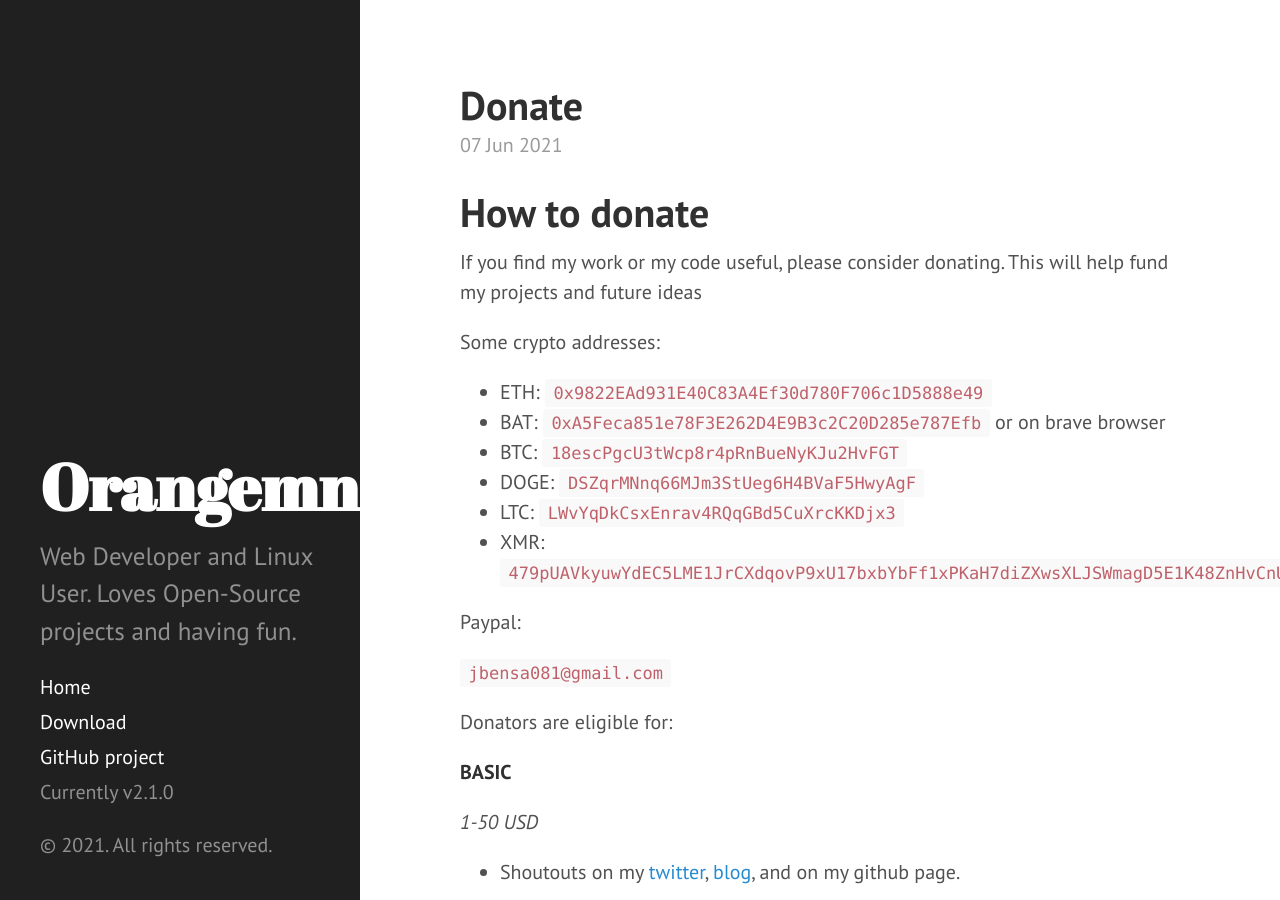
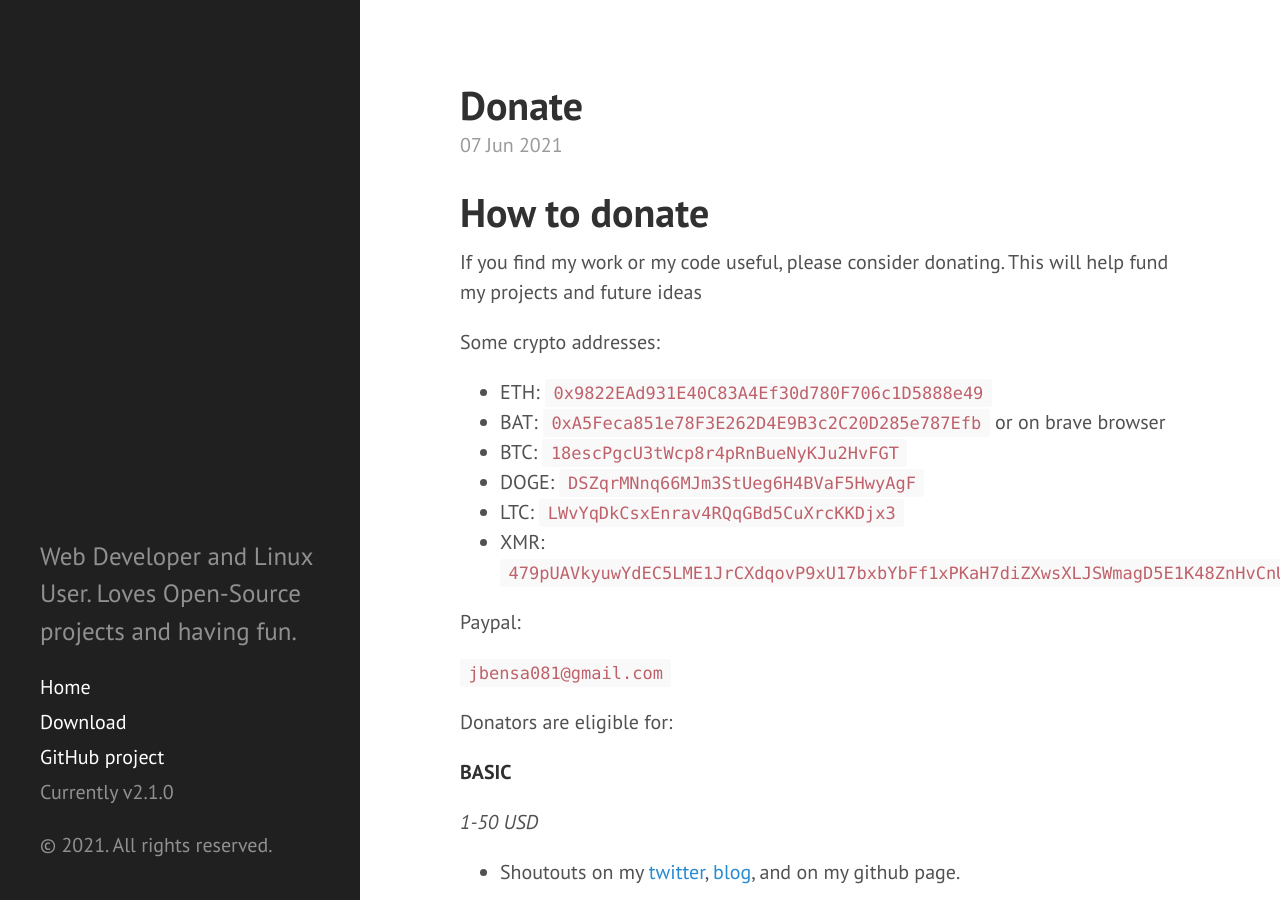
Before and after one commit to orangemn6/donate, a Jekyll site: the page built from index.html, in a window 1280 px wide and 900 px high. Built offline with Jekyll 4.4.1, drawn with Linux system fonts in a browser that asks for light colours; Markdown is read by kramdown in place of the engine named in the settings; the list of posts is cut into pages by our own code.

Commit message:
Update _config.yml

```diff
--- a/_config.yml
+++ b/_config.yml
@@ -6,7 +6,7 @@ highlighter:      pygments
 permalink:        pretty
 
 # Setup
-title:            Orangemn6
+title:            ''
 tagline:          'Donate to Orangemn6'
 description:      'Web Developer and Linux User. Loves Open-Source projects and having fun.'
 url:              http://donate.orangemn6.xyz
```
